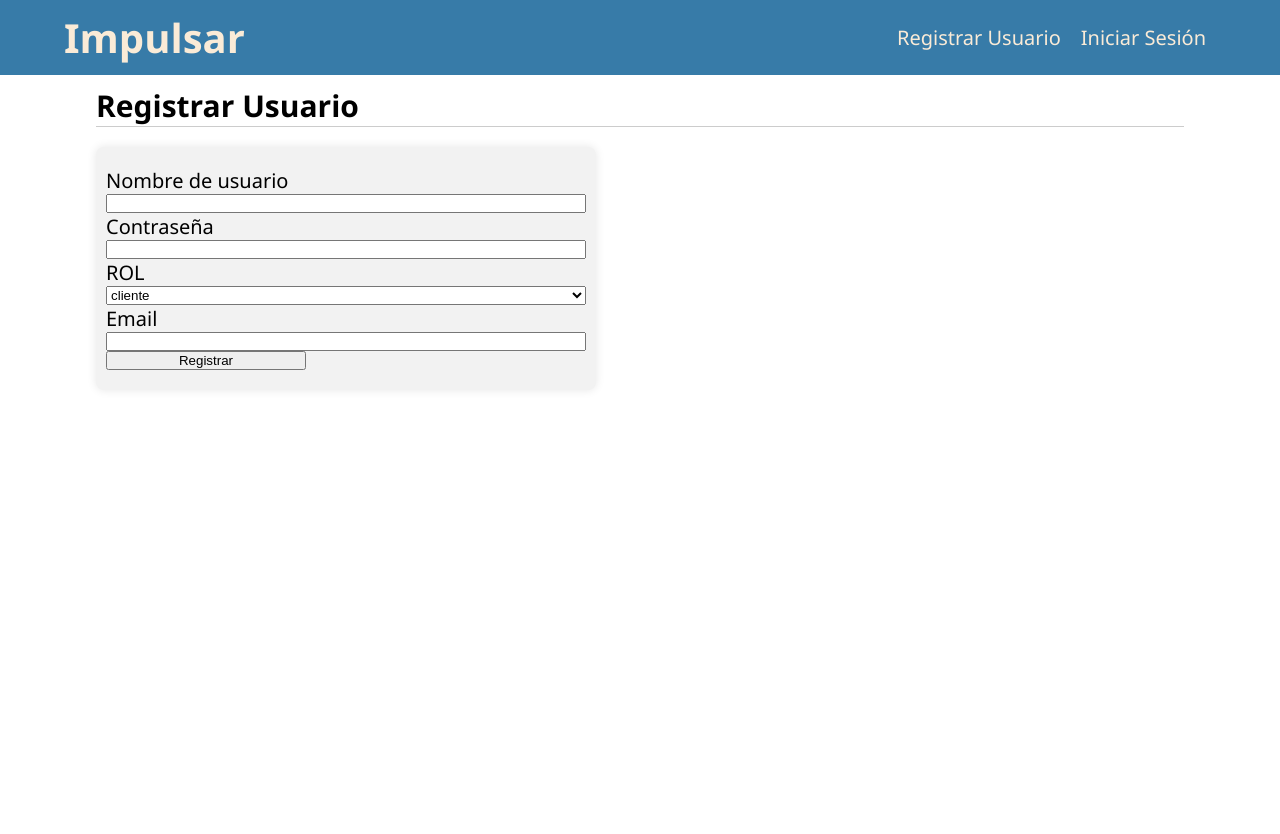
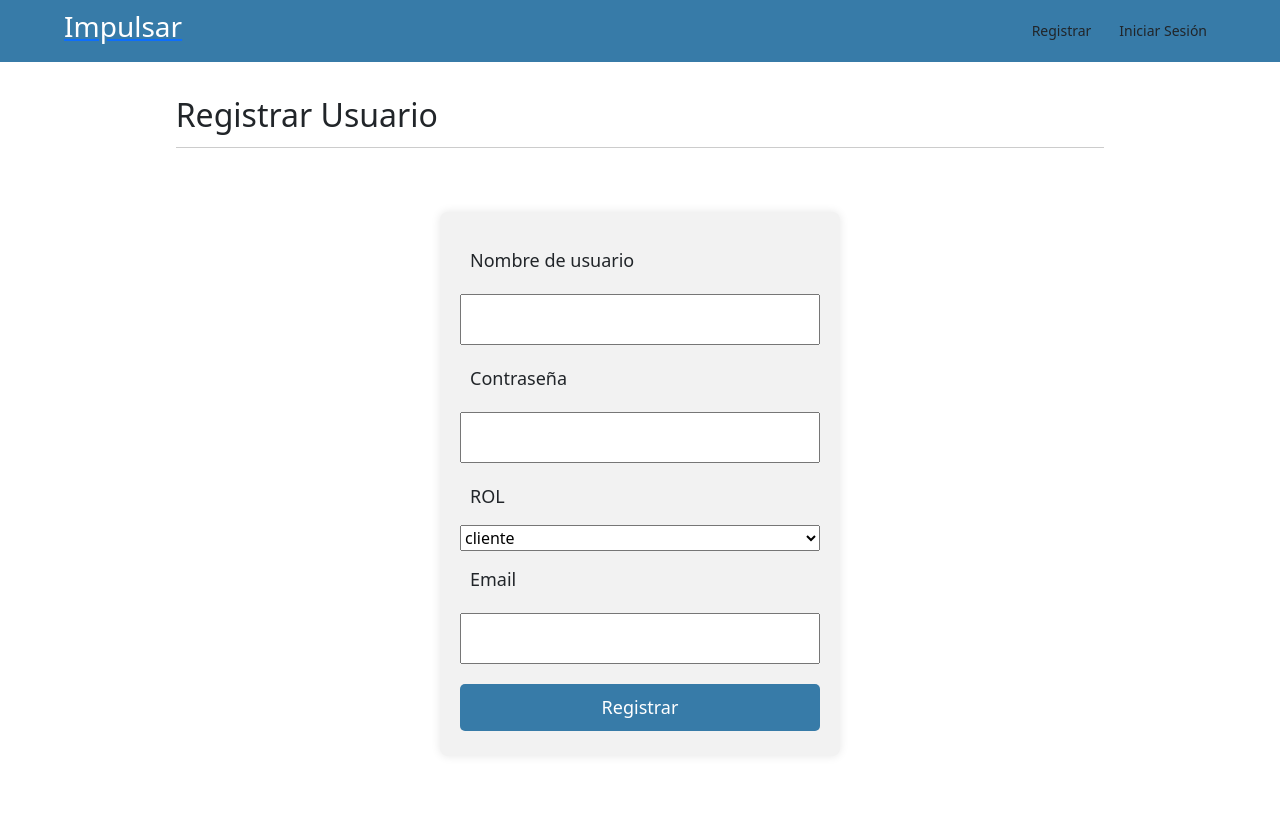
Before and after one commit to Franv-Dev/IMPULSAR, a Flask app: page /auth/register in a window 1280 px wide. Before the commit the page ends 390 px from the top, so only its background shows below. Run offline with Flask 3, Linux system fonts and the light colour scheme.

Commit message:
front update

```diff
--- a/static/css/styles.css
+++ b/static/css/styles.css
@@ -1,148 +1,184 @@
+/*
+   RESET Y TIPOGRAFÍA
+ */
 *{
-    padding: 0;
-    margin: 0;
-    box-sizing: border-box;
+    padding: 0;           /* Quita el padding por defecto de todos los elementos */
+    margin: 0;            /* Quita el margin por defecto de todos los elementos */
+    box-sizing: border-box; /* Hace que el padding y border se incluyan en el ancho y alto */
 }
 
 body{
-    font-family: 'Segoe UI', Tahoma, Geneva, Verdana, sans-serif;
-    font-size: 20px;
+    font-family: 'Segoe UI', Tahoma, Geneva, Verdana, sans-serif; /* Fuente de todo el body */
+    font-size: 20px;       /* Tamaño de letra base */
+    background-color: #f9f9f9; /* Color de fondo general */
 }
 
+/*
+HEADER / NAVBAR */
 .header{
-    background-color: #377ba8;
-}
-.nav{
-    display: flex;
-    align-items: center;
-    justify-content: space-between;
-    max-width: 90%;
-    margin: 0 auto;
-    padding: 10px 0;
-}
-.nav a{
-    text-decoration: none;
-    color: antiquewhite;
+    background-color: #377ba8; /* Fondo azul de la barra superior */
+    padding: 10px 0;           /* Espacio arriba y abajo del header */
 }
 
-.nav nav{
-    display: flex;
-    align-items: center;
-}
-.nav img {
-    width: 30px;   /* ancho */
-    height: 30px;  /* alto */
-    border-radius: 50%; /* si querés que quede redondeada */
-    object-fit: cover;  /* ajusta la imagen dentro del cuadro */
+.navbar-custom {
+    display: flex;                  /* Flexbox para distribuir elementos */
+    justify-content: space-between; /* Espacio entre logo y menú */
+    align-items: center;            /* Centra verticalmente los elementos */
+    max-width: 90%;                 /* Ancho máximo del header */
+    margin: 0 auto;                 /* Centra el header horizontalmente */
 }
 
-.nav nav a{
-    margin: 0 10px;
-}
-.nav nav span{
-    margin: 0 10px 0 0;
-    color: #ccc;
-    text-transform: capitalize;
-    font-weight: 600;
+.navbar-custom h1 {
+    color: #fff;           /* Color blanco del título */
+    font-size: 28px;       /* Tamaño del título */
+    text-decoration: none; /* Quita subrayado si es link */
 }
 
-/*Content*/
-.content{
-    max-width: 85%;
-    margin: 10px auto;
-}
-.content header{
-    display: flex;
-    justify-content: space-between;
-    align-items: center;
-    border-bottom: 1px solid #ccc;
+.navbar-custom nav {
+    display: flex;        /* Pone los links en línea horizontal */
+    align-items: center;  /* Centra verticalmente */
+    gap: 10px;            /* Espacio entre cada link o elemento */
 }
 
-/*MNSJ DE FLASH*/
-.flash{
-    background-color: #707070;
-    color: #fff;
-    padding: 10px;
+/* NAV ITEMS RESPONSIVE */
+@media (max-width: 768px) {
+    .navbar-custom {
+        flex-direction: column;    /* Logo arriba y menú debajo */
+        align-items: flex-start;   /* Alinea a la izquierda */
+    }
+    .navbar-custom nav {
+        flex-direction: column;    /* Menú vertical */
+        align-items: flex-start;   /* Alinea a la izquierda */
+        gap: 5px;                  /* Menor separación vertical */
+        margin-top: 10px;          /* Separación entre logo y menú */
+    }
 }
 
-/*Index - Publicaciones/blog*/
-article{
-    padding: 10px;
-}
-article header{
-    margin: 10px 0;
-    display: flex;
-    align-self: center ;
-    justify-content: space-between;
-}
-article header h1{
-    font-size: 26px;
+/* IMAGEN DE USUARIO */
+.navbar-custom img {
+    width: 30px;        /* Ancho de la imagen */
+    height: 30px;       /* Alto de la imagen */
+    border-radius: 50%; /* Hace la imagen redonda */
+    object-fit: cover;  /* Ajusta la imagen al contenedor sin deformarla */
 }
 
-article header .about{
-    font-style:italic ;
-    color: #707070;
+/* BOTONES PERSONALIZADOS */
+.btn-custom {
+    background-color: #377ba8; /* Fondo azul */
+    color: #fff;               /* Texto blanco */
+    border-radius: 5px;        /* Bordes redondeados */
+    padding: 5px 12px;         /* Espaciado interno */
+    text-decoration: none;     /* Quita subrayado */
+    font-size: 14px;           /* Tamaño del texto */
+    transition: background-color 0.3s ease; /* Suaviza el cambio de color al hover */
+    border: none;              /* Sin borde predeterminado */
+}
+
+.btn-custom:hover {
+    background-color: #2c6c97; /* Cambia color al pasar mouse */
+    color: #fff;                /* Mantiene texto blanco */
+}
+
+/* CONTENT*/
+.content {
+    max-width: 85%;       /* Ancho máximo del contenido */
+    margin: 20px auto;    /* Centra horizontalmente y separa del header */
+    padding: 10px;        /* Espacio interno */
+    background-color: #fff; /* Fondo blanco */
+    border-radius: 8px;   /* Bordes redondeados */
+}
+
+/* HEADER DE SECCIÓN */
+.content header {
+    display: flex;                  /* Flex para separar título de posibles botones */
+    justify-content: space-between; /* Espacio entre elementos */
+    align-items: center;            /* Centra verticalmente */
+    border-bottom: 1px solid #ccc;  /* Línea debajo */
+    padding-bottom: 5px;            /* Separación debajo del header */
+    margin-bottom: 15px;            /* Separación con el contenido siguiente */
+}
+
+/* FLASH MESSAGES */
+.flash, .alert {
+    background-color: #707070; /* Fondo gris */
+    color: #fff;               /* Texto blanco */
+    padding: 10px;             /* Espaciado interno */
+    margin-bottom: 10px;       /* Separación entre mensajes */
+    border-radius: 5px;        /* Bordes redondeados */
+}
+
+/* ARTÍCULOS / BLOG*/
+article {
+    padding: 10px;             /* Espaciado interno */
+    margin-bottom: 15px;       /* Separación entre artículos */
+    border-bottom: 1px solid #ccc; /* Línea divisoria */
+}
+
+article header {
+    display: flex;                  /* Flexbox para título y meta info */
+    justify-content: space-between; /* Separar título y autor/fecha */
+    align-items: center;            /* Centrado vertical */
+    margin-bottom: 8px;             /* Espacio debajo del header */
+}
+
+article header h1 {
+    font-size: 26px; /* Tamaño del título */
+}
+
+article header .about {
+    font-style: italic; /* Cursiva */
+    color: #707070;     /* Gris */
     font-size: 18px;
 }
 
-/*Formularios*/
-form-container {
-    display: flex;
-    justify-content: center; /* centra horizontalmente */
-    align-items: center;     /* centra verticalmente */
-    min-height: 80vh;        /* altura mínima para centrar verticalmente */
+/* FORMULARIOS*/
+.form-container {
+    display: flex;             /* Flexbox para centrar */
+    justify-content: center;   /* Centra horizontal */
+    align-items: center;       /* Centra vertical */
+    min-height: 80vh;          /* Ocupa casi toda la altura de la ventana */
 }
 
-
 .register, .login {
-    width: 60%;          /* ocupa la mayor parte en pantallas pequeñas */
-    max-width: 500px;            /* ancho del formulario */
+    width: 90%;          /* Ocupa 90% del contenedor en móviles */
+    max-width: 400px;    /* Máximo ancho */
     background-color: #f2f2f2;
     border-radius: 8px;
     box-shadow: 0 0 10px rgba(0,0,0,0.1);
-    margin: 20px 0 0 0;
-    padding: 10px;
+    padding: 20px;
 }
 
-.login input[type=submit]:hover {
-    background-color: #2c6c97;
-    cursor: pointer
-}
-form{
-    margin: 10px 0;
+form {
     display: flex;
-    flex-direction: column;
+    flex-direction: column; /* Los inputs van uno debajo de otro */
 }
 
-*/
 form label,
 form input,
 form textarea {
     font-weight: 500;
     margin: 5px 0;
-    font-family: 'Segoe UI', Tahoma, Geneva, Verdana, sans-serif;
     font-size: 18px;
     padding: 10px;
 }
+
 form input[type=submit]{
-    align-self: start;
-    min-width: 200px;
+    margin-top: 15px;
+    background-color: #377ba8;
+    color: #fff;
+    border: none;
+    border-radius: 5px;
+    padding: 10px;
+    cursor: pointer;             /* Cambia cursor al pasar sobre botón */
+    transition: background-color 0.3s ease; /* Suaviza el cambio de color */
 }
 
-
-
-/* LOGIN */
-
-.login{
-    max-width: 30%;
-    margin: 0 auto;
+form input[type=submit]:hover {
+    background-color: #2c6c97;
 }
 
-.login input[type=submit]{
-    margin: 20px 0;
-    min-width: 100%;
-    background-color: #377ba8;
-    border: none;
-    border-radius: 5px;
-    color: #fff;
+/* LOGIN FORM ESPECIAL */
+.login {
+    max-width: 350px;   /* Máximo ancho del login */
+    margin: 0 auto;     /* Centra horizontalmente */
 }
--- a/templates/base.html
+++ b/templates/base.html
@@ -3,43 +3,58 @@
 <head>
     <meta charset="UTF-8">
     <meta name="viewport" content="width=device-width, initial-scale=1.0">
-    <link rel="shortcut icon" href="{{url_for('static',filename='imag/user.ico')}}" type="img/x-icon">
-    <title>{% block title %}{% endblock %}Impulsar </title>
-    <link rel="stylesheet" href="{{url_for('static',filename='css/styles.css')}}">
+    <link rel="shortcut icon" href="{{ url_for('static',filename='imag/user.ico') }}" type="image/x-icon">
+    <title>{% block title %}{% endblock %} - Impulsar</title>
+
+    <!-- CSS propio -->
+    <link rel="stylesheet" href="{{ url_for('static',filename='css/styles.css') }}">
+
+    <!-- Bootstrap 5 -->
+    <link href="https://cdn.jsdelivr.net/npm/bootstrap@5.3.0/dist/css/bootstrap.min.css" rel="stylesheet">
 </head>
+<body>
 
-<body>
-    <header class="header">
-        <div class="nav">
-            <div>
-            <a href="{{url_for('blog.index')}}">
+<!-- HEADER / NAVBAR -->
+<header class="header mb-4">
+    <div class="navbar-custom">
+        <a href="{{ url_for('blog.index') }}">
             <h1>Impulsar</h1>
         </a>
-            </div>
         <nav>
             {% if g.user %}
-                <img src="{{url_for('static',filename='imag/user.ico')}}" alt="">
-                <span>{{ g.user.username}}</span>
-                <a href="{{url_for('auth.logout')}}">cerrar Sesión</a>
+            <img src="{{ url_for('static',filename='imag/user.ico') }}" alt="user">
+            <span>{{ g.user.username }}</span>
+            <a href="{{ url_for('auth.logout') }}" class="btn btn-custom btn-sm">Cerrar Sesión</a>
             {% else %}
-                <a href="{{url_for('auth.register')}}"> Registrar Usuario </a>
-                <a href="{{url_for('auth.login')}}">Iniciar Sesión</a>
+            <a href="{{ url_for('auth.register') }}" class="btn btn-custom btn-sm">Registrar</a>
+            <a href="{{ url_for('auth.login') }}" class="btn btn-custom btn-sm">Iniciar Sesión</a>
             {% endif %}
         </nav>
     </div>
-
 </header>
 
-    <section>
+<!-- FLASH MESSAGES -->
+<div class="container">
+    {% for message in get_flashed_messages() %}
+    <div class="alert alert-info alert-dismissible fade show" role="alert">
+        {{ message }}
+        <button type="button" class="btn-close" data-bs-dismiss="alert" aria-label="Close"></button>
+    </div>
+    {% endfor %}
+</div>
+
+<!-- CONTENIDO PRINCIPAL -->
+<section class="container">
     <div class="content">
-        <header> {% block header %}{% endblock %} </header>
-
-        {% for message in get_flashed_messages() %}
-        <div class="flash"> {{message}} </div>
-        {% endfor %}
+        <header class="mb-3">
+            {% block header %}{% endblock %}
+        </header>
 
         {% block content %}{% endblock %}
     </div>
 </section>
+
+<!-- SCRIPTS BOOTSTRAP -->
+<script src="https://cdn.jsdelivr.net/npm/bootstrap@5.3.0/dist/js/bootstrap.bundle.min.js"></script>
 </body>
 </html>
```
Lines whose indentation alone changed are shown as unchanged.
